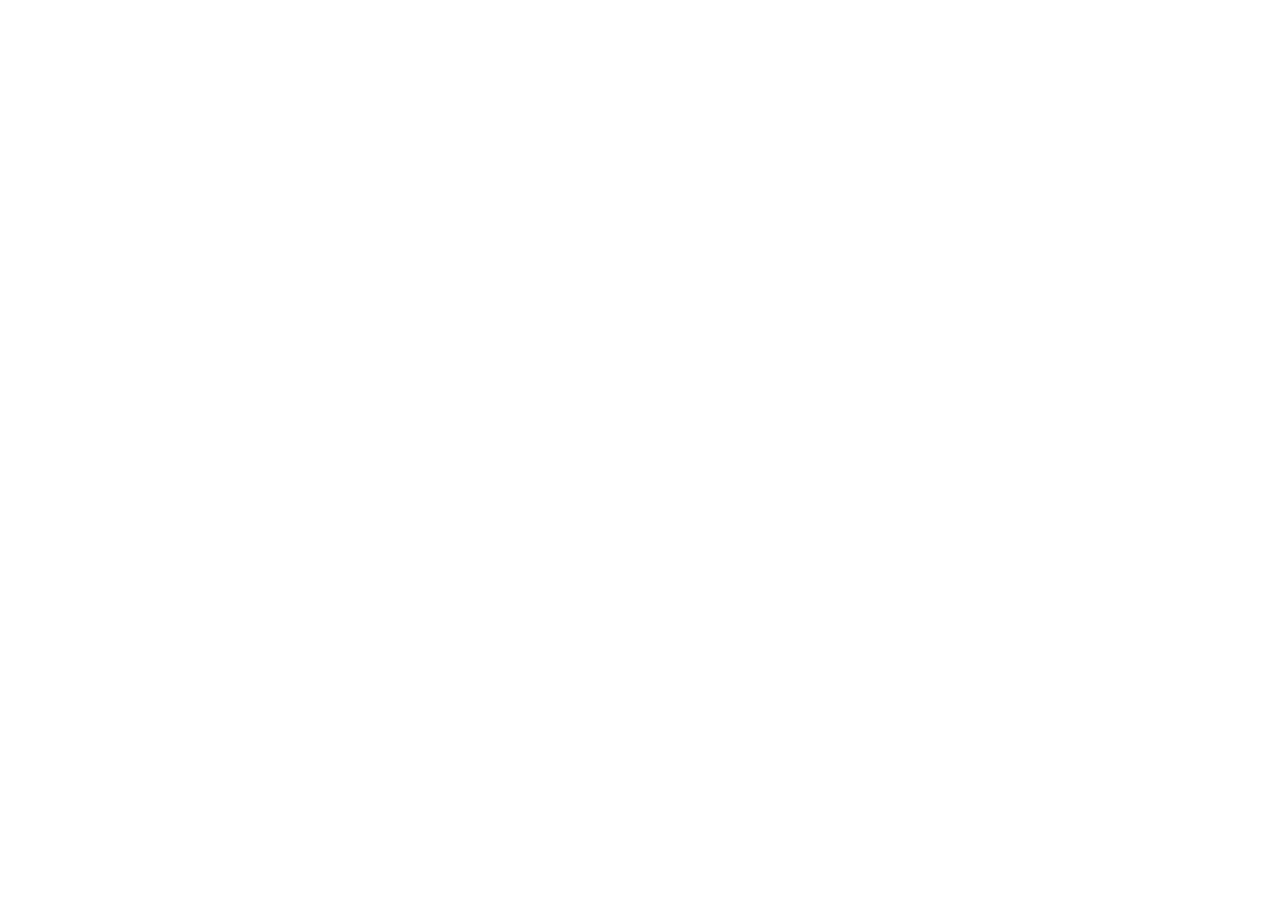
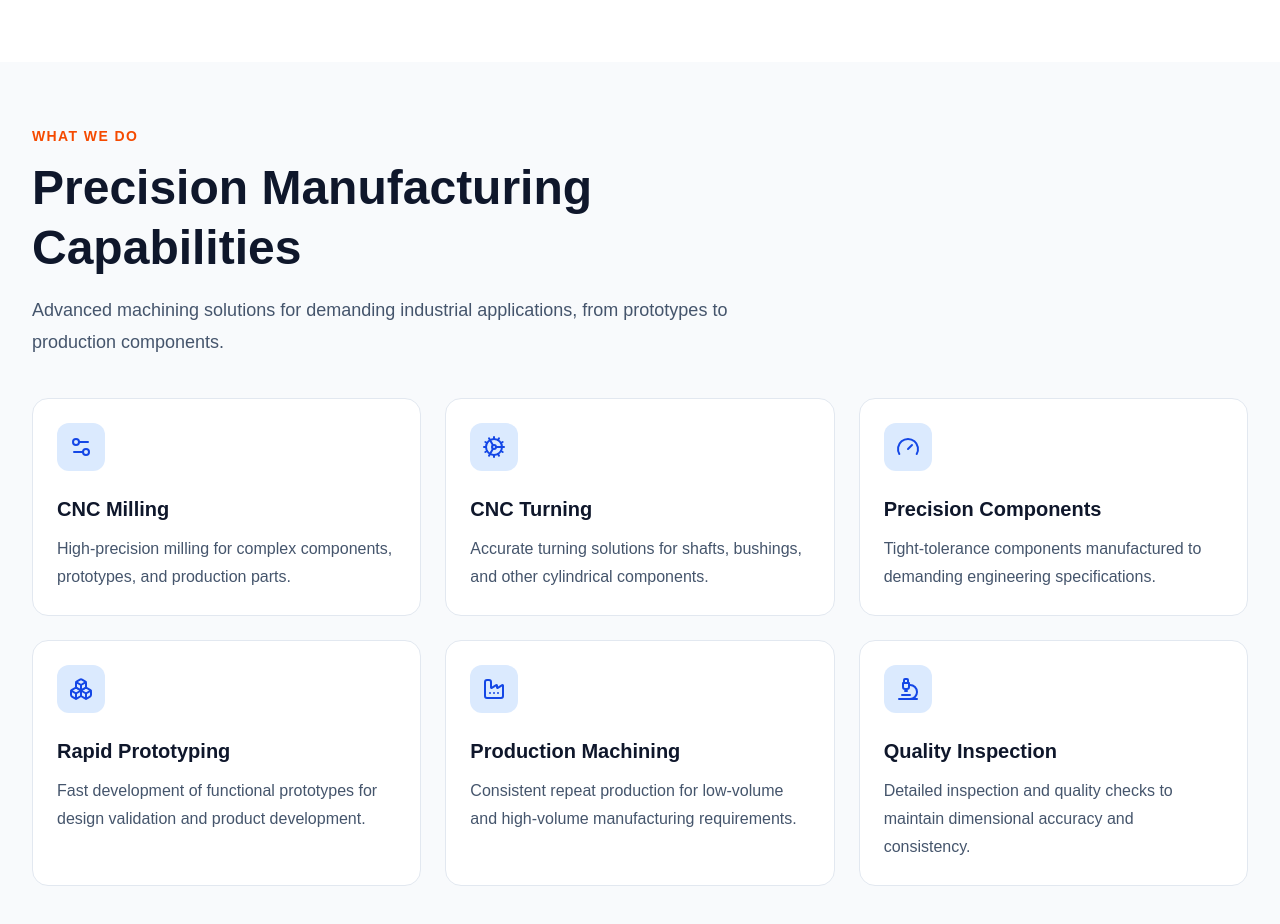
Before and after one commit to ansari-DigitalSolutions/apex-precision-engineering-website, a Next.js app: page / in a window 1280 px wide. Shown: the part 2003-2927 px from the top of the page. Before the commit the page ends 2065 px from the top, so only its background shows below. Built offline with nearby package versions, Linux system fonts and the light colour scheme.

Commit message:
feat(capabilities): add manufacturing capabilities section

```diff
--- a/app/page.tsx
+++ b/app/page.tsx
@@ -2,6 +2,7 @@
 import { Hero } from "@/components/sections/hero";
 import { TrustSection } from "@/components/sections/trust-section";
 import { AboutSection } from "@/components/sections/about-section";
+import { CapabilitiesSection } from "@/components/sections/capabilities-section";
 
 export default function HomePage() {
   return (
@@ -11,6 +12,7 @@
         <Hero />
         <TrustSection />
         <AboutSection />
+        <CapabilitiesSection />
       </main>
     </>
   );
--- /dev/null
+++ b/components/sections/capabilities-section.tsx
@@ -0,0 +1,73 @@
+import {
+  Boxes,
+  Cog,
+  Factory,
+  Gauge,
+  Microscope,
+  Settings2,
+} from "lucide-react";
+
+import { Container } from "@/components/ui/container";
+import { Section } from "@/components/ui/section";
+import { capabilities } from "@/data/capabilities";
+
+const iconMap = {
+  milling: Settings2,
+  turning: Cog,
+  precision: Gauge,
+  prototype: Boxes,
+  production: Factory,
+  quality: Microscope,
+};
+
+export function CapabilitiesSection() {
+  return (
+    <Section className="bg-slate-50">
+      <Container>
+        <div className="space-y-10">
+          {/* Header */}
+          <div className="max-w-3xl">
+            <p className="text-sm font-semibold uppercase tracking-widest text-orange-600">
+              What We Do
+            </p>
+
+            <h2 className="mt-3 text-3xl font-bold leading-tight text-slate-900 lg:text-5xl">
+              Precision Manufacturing Capabilities
+            </h2>
+
+            <p className="mt-4 text-lg leading-8 text-slate-600">
+              Advanced machining solutions for demanding industrial
+              applications, from prototypes to production components.
+            </p>
+          </div>
+
+          {/* Capability Cards */}
+          <div className="grid gap-6 md:grid-cols-2 lg:grid-cols-3">
+            {capabilities.map((capability) => {
+              const Icon = iconMap[capability.icon as keyof typeof iconMap];
+
+              return (
+                <article
+                  key={capability.id}
+                  className="rounded-2xl border border-slate-200 bg-white p-6 transition-shadow duration-300 hover:shadow-lg"
+                >
+                  <div className="flex h-12 w-12 items-center justify-center rounded-xl bg-blue-100">
+                    <Icon className="h-6 w-6 text-blue-700" />
+                  </div>
+
+                  <h3 className="mt-6 text-xl font-semibold text-slate-900">
+                    {capability.title}
+                  </h3>
+
+                  <p className="mt-3 leading-7 text-slate-600">
+                    {capability.description}
+                  </p>
+                </article>
+              );
+            })}
+          </div>
+        </div>
+      </Container>
+    </Section>
+  );
+}
--- /dev/null
+++ b/data/capabilities.ts
@@ -0,0 +1,44 @@
+export const capabilities = [
+  {
+    id: 1,
+    title: "CNC Milling",
+    description:
+      "High-precision milling for complex components, prototypes, and production parts.",
+    icon: "milling",
+  },
+  {
+    id: 2,
+    title: "CNC Turning",
+    description:
+      "Accurate turning solutions for shafts, bushings, and other cylindrical components.",
+    icon: "turning",
+  },
+  {
+    id: 3,
+    title: "Precision Components",
+    description:
+      "Tight-tolerance components manufactured to demanding engineering specifications.",
+    icon: "precision",
+  },
+  {
+    id: 4,
+    title: "Rapid Prototyping",
+    description:
+      "Fast development of functional prototypes for design validation and product development.",
+    icon: "prototype",
+  },
+  {
+    id: 5,
+    title: "Production Machining",
+    description:
+      "Consistent repeat production for low-volume and high-volume manufacturing requirements.",
+    icon: "production",
+  },
+  {
+    id: 6,
+    title: "Quality Inspection",
+    description:
+      "Detailed inspection and quality checks to maintain dimensional accuracy and consistency.",
+    icon: "quality",
+  },
+];
```
